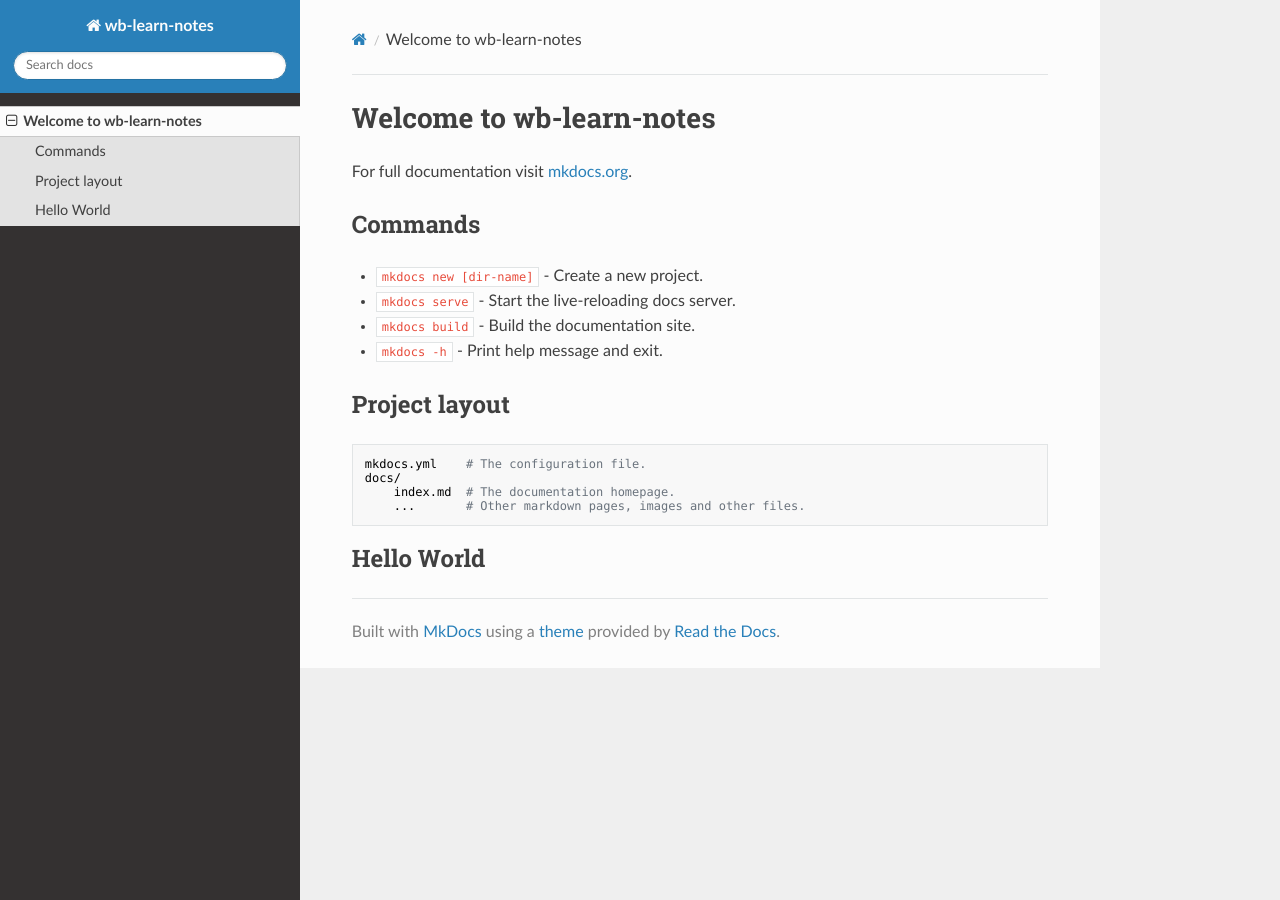
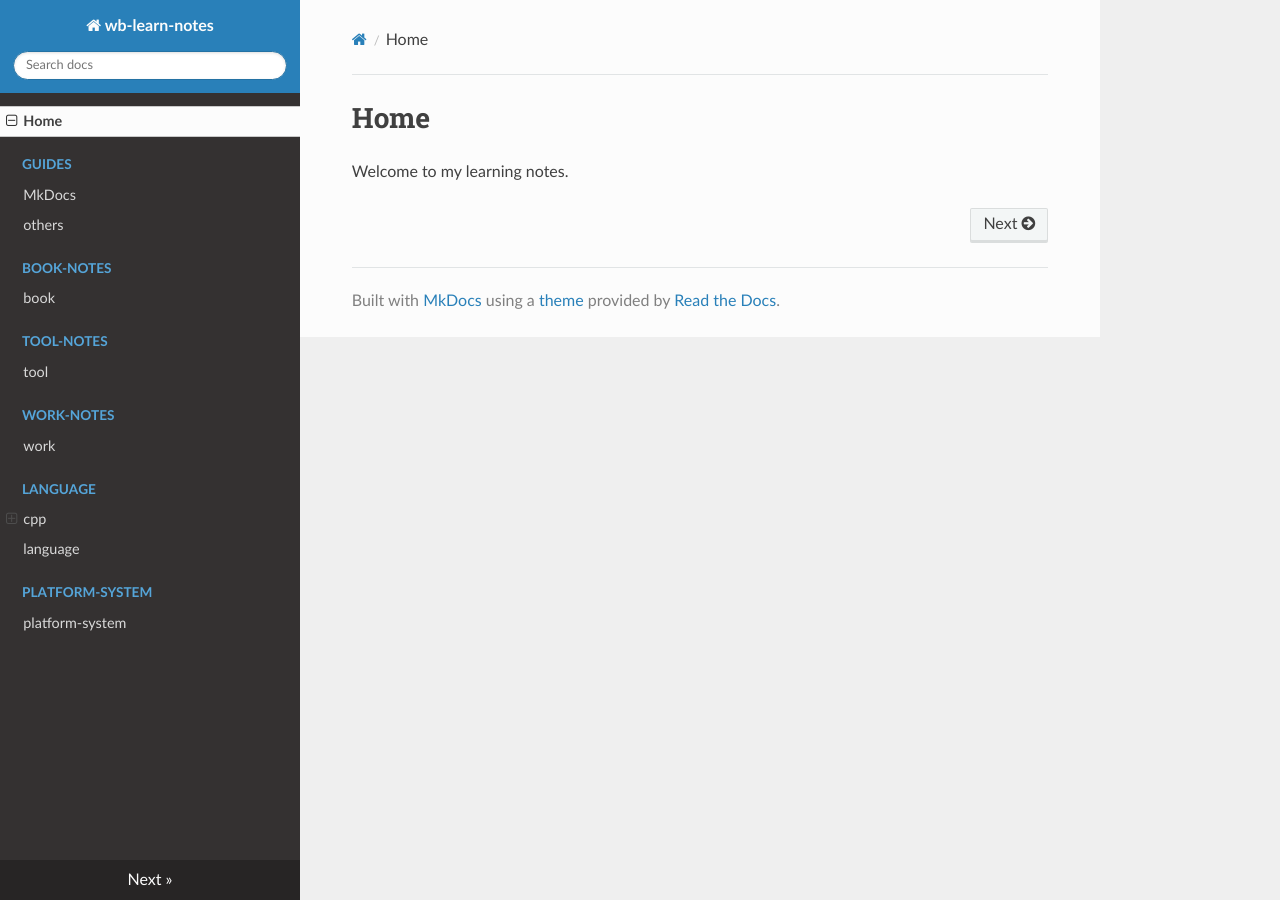
Before and after one commit to wenbozou/wb-learn-notes, an MkDocs documentation site: the page built from docs/index.md, in a window 1280 px wide. Built offline with MkDocs 1.6.1, drawn with Linux system fonts in a browser that asks for light colours; nearby versions of some CDN libraries.

Commit message:
补充目录层级

```diff
--- a/docs/index.md
+++ b/docs/index.md
@@ -1,19 +1,3 @@
-# Welcome to wb-learn-notes
+# Home
 
-For full documentation visit [mkdocs.org](https://www.mkdocs.org).
-
-## Commands
-
-* `mkdocs new [dir-name]` - Create a new project.
-* `mkdocs serve` - Start the live-reloading docs server.
-* `mkdocs build` - Build the documentation site.
-* `mkdocs -h` - Print help message and exit.
-
-## Project layout
-
-    mkdocs.yml    # The configuration file.
-    docs/
-        index.md  # The documentation homepage.
-        ...       # Other markdown pages, images and other files.
-
-## Hello World
+Welcome to my learning notes.
--- a/mkdocs.yml
+++ b/mkdocs.yml
@@ -1,6 +1,25 @@
 site_name: wb-learn-notes
-site_url: https://mydomain.org/mysite
+site_url: https://mydomain.org/site
 theme:
   name: readthedocs
 docs_dir: docs
 site_dir: site
+
+nav:
+  - Home: index.md
+  - Guides:
+    - MkDocs: guides/mkdocs.md
+    - others: guides/others.md
+  - book-notes:
+      - book: book-notes/index.md
+  - tool-notes:
+    - tool: tool-notes/index.md
+  - work-notes:
+    - work: work-notes/index.md
+  - language:
+    - cpp:
+      - cpp: language/cpp/index.md
+      - hello: language/cpp/hello.md
+    - language: language/index.md
+  - platform-system:
+    - platform-system: platform-system/index.md
```
Also changed, not shown: docs/book-notes/index.md (added, +1 -0 lines), docs/guides/mkdocs.md (added, +17 -0 lines), docs/guides/others.md (added, +6 -0 lines), docs/language/cpp/hello.md (added, +1 -0 lines), docs/language/cpp/index.md (added, +1 -0 lines), docs/language/index.md (added, +1 -0 lines), docs/platform-system/index.md (added, +1 -0 lines), docs/tool-notes/index.md (added, +9 -0 lines), docs/work-notes/index.md (added, +1 -0 lines).
